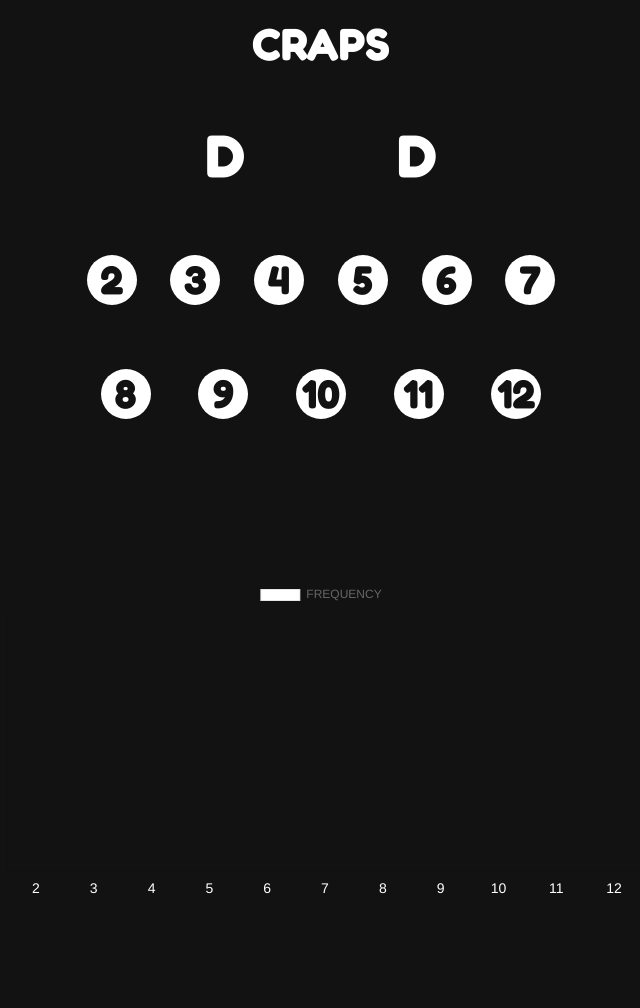
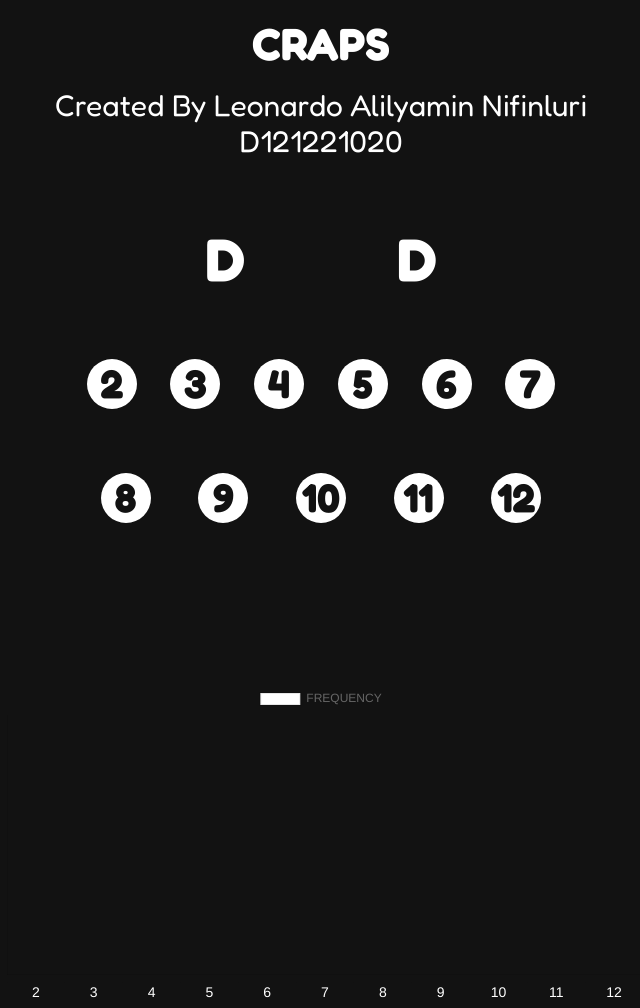
Before and after one commit to LeonardoNifinluri/tossing-dice-vite, a website built with Vite: page index.html in a window 1280 px wide. Shown: the whole page, without its empty margins (319-959 px from the left). Built offline with nearby package versions, Linux system fonts and the light colour scheme.

Commit message:
add my name and my nim

```diff
--- a/main.js
+++ b/main.js
@@ -12,6 +12,10 @@ let dicePage = `
     <section id="tossSection">
         <div class="headerTitle">
             <h1>CRAPS</h1>
+            <div class="identity">
+              <p>Created By Leonardo Alilyamin Nifinluri</p>
+              <p>D121221020</p>
+            </div>
         </div>
         <div class="diceNumbers">
             <div id="dice1" class="dice">D</div>
--- a/style.css
+++ b/style.css
@@ -66,3 +66,7 @@ body{
   margin: 0 auto; /* Center the div horizontally */
   padding: 128px; /* Optional: add some padding */
 }
+
+.identity{
+  padding: 16px;
+}
```
